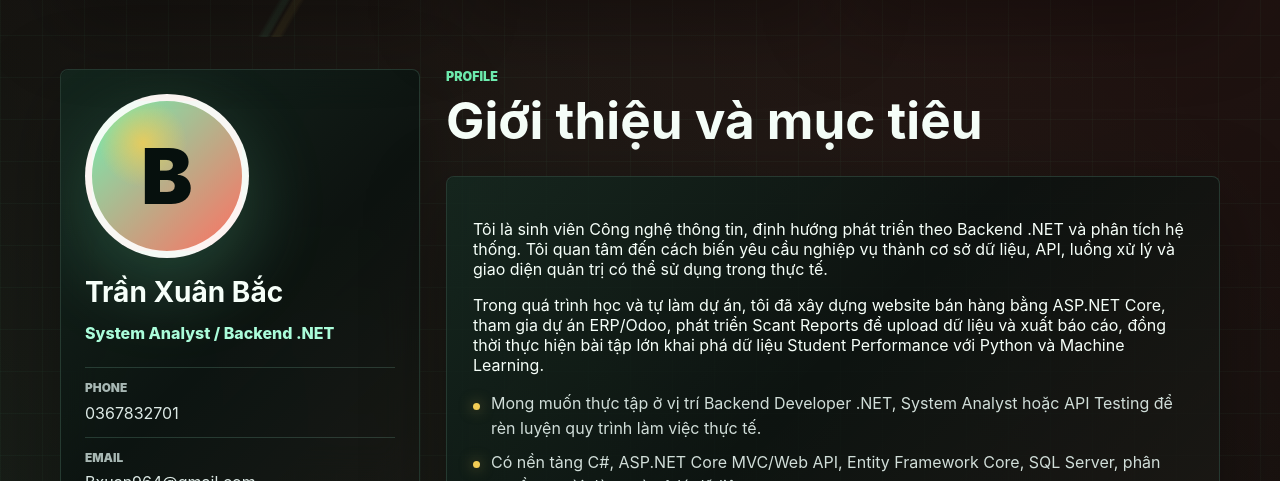
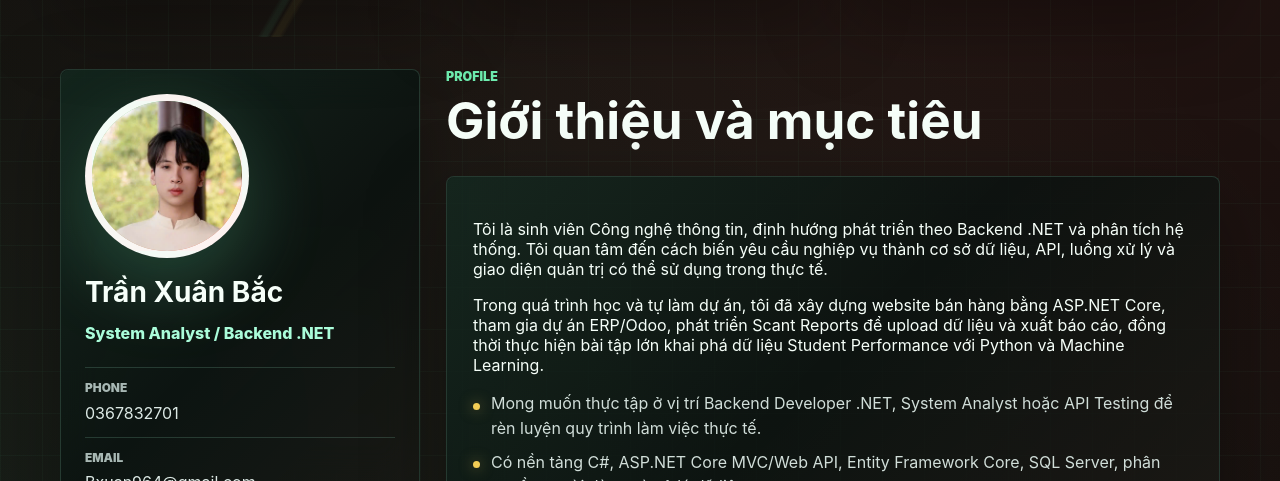
Before and after one commit to xuanbackhoaibu/profile, a website: page index.html in a window 1280 px wide. Shown: the part 763-1244 px from the top of the page. Drawn offline with Linux system fonts and the light colour scheme.

Commit message:
Add profile photo

```diff
--- a/index.html
+++ b/index.html
@@ -92,8 +92,8 @@
       <section id="about" class="section profile-section">
         <div class="profile-shell">
           <aside class="identity-card">
-            <div class="portrait" aria-hidden="true">
-              <span>B</span>
+            <div class="portrait">
+              <img src="assets/profile-photo.jpg" alt="Ảnh chân dung Trần Xuân Bắc">
             </div>
             <h2>Trần Xuân Bắc</h2>
             <p>System Analyst / Backend .NET</p>
--- a/styles.css
+++ b/styles.css
@@ -720,10 +720,11 @@ p {
   box-shadow: 0 28px 80px rgba(112, 240, 178, 0.22);
 }
 
-.portrait span {
-  color: #06100d;
-  font-size: 4.8rem;
-  font-weight: 950;
+.portrait img {
+  width: 100%;
+  height: 100%;
+  object-fit: cover;
+  object-position: center 28%;
 }
 
 .identity-card h2,
```
Also changed, not shown: files/CV-Tran-Xuan-Bac.html (+11 -1 lines), assets/profile-photo.jpg (added), 1 other file.
